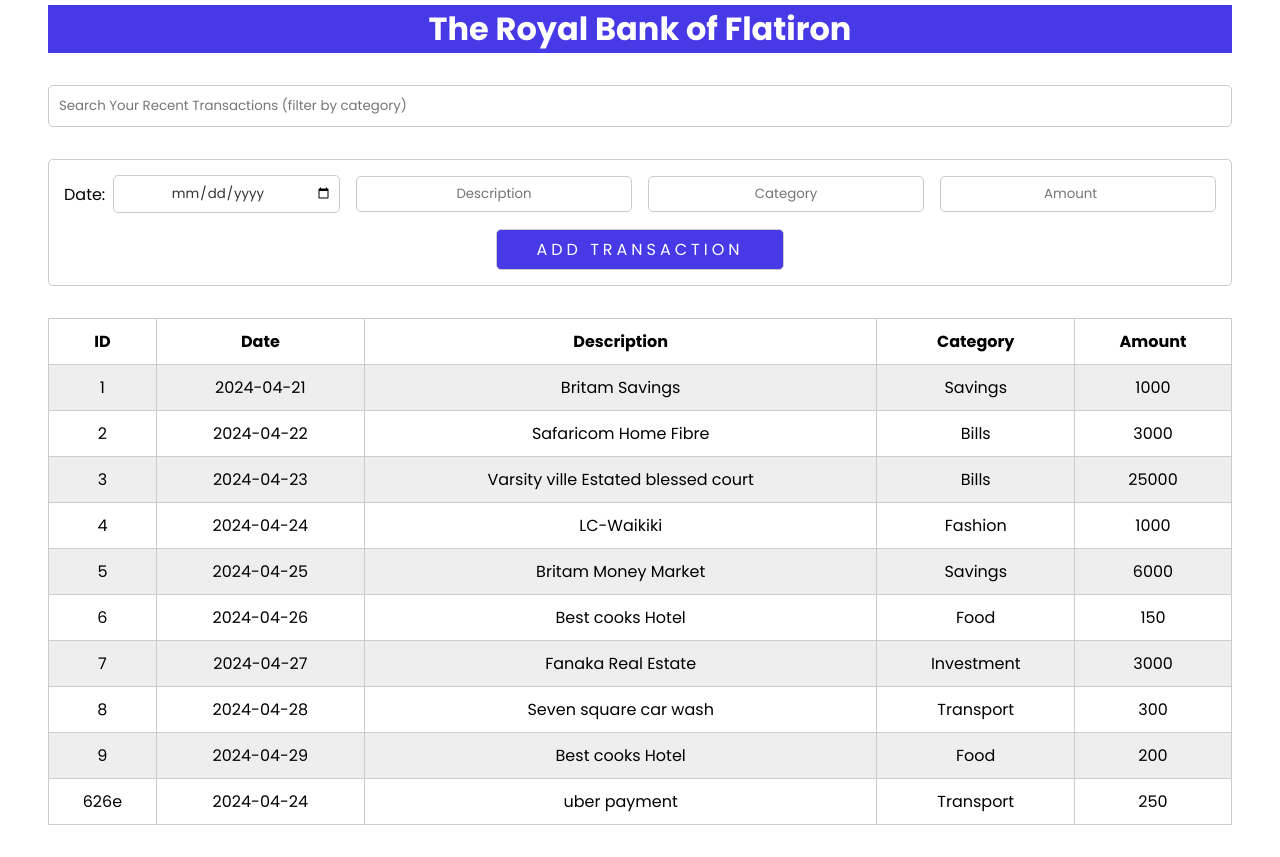
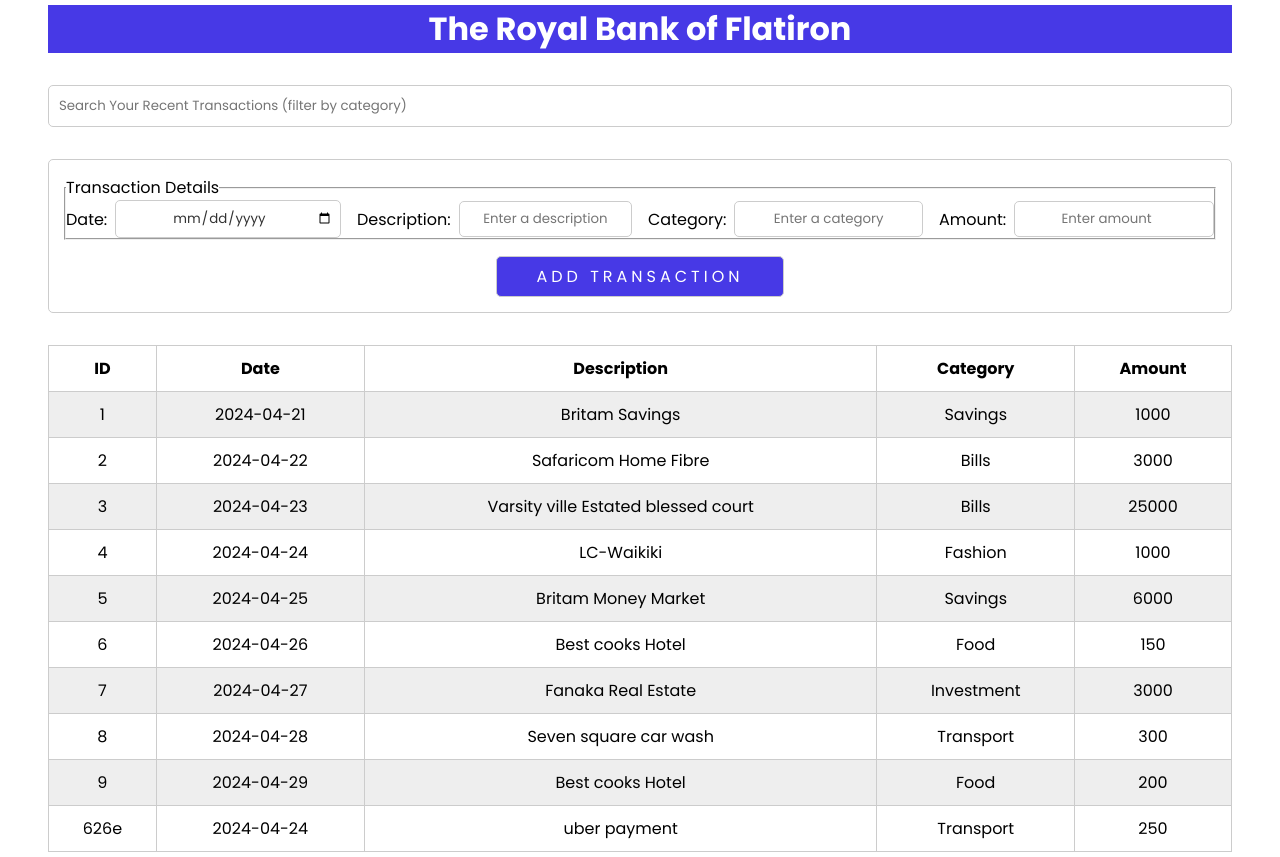
Before and after one commit to jammie-commits/bank-of-flatiron-, a React (Create React App) app in the folder bank-of-flatiron/: page / in a window 1280 px wide. Before the commit the page ends 830 px from the top, so only its background shows below. Built offline with nearby package versions, Linux system fonts and the light colour scheme; data requests are answered from the project's data file.

Commit message:
updated App.js

```diff
--- a/bank-of-flatiron/src/App.js
+++ b/bank-of-flatiron/src/App.js
@@ -1,7 +1,7 @@
 import React, { useState, useEffect } from "react";
 import Header from "./components/header/Header";
 import Search from "./components/search/SearchBar";
-import Table from "./components/table/List";
+import Table from "./components/table/Transactiontable";
 import AddNewTransaction from "./components/addNewTransaction/Transaction";
 
 const App = () => {
@@ -18,7 +18,7 @@
   const [filter, setFilter] = useState("");
 
   const fetchTransactions = () => {
-    fetch("http://localhost:8000/transactions")
+    fetch("http://localhost:3000/transactions")
       .then((response) => {
         return response.json();
       })
--- a/bank-of-flatiron/src/components/addNewTransaction/Transaction.jsx
+++ b/bank-of-flatiron/src/components/addNewTransaction/Transaction.jsx
@@ -1,16 +1,18 @@
 import React from "react";
 import styles from "./addNewTransaction.module.css";
 
-//  destructuring props
 const AddNewTransaction = ({ formData, handleChange, handleFormSubmit }) => {
+  // Destructure props for cleaner syntax
+  const { date, description, category, amount } = formData;
+
   return (
-    <>
     <form className={styles.form} onSubmit={handleFormSubmit}>
-        <div className={styles.formControlsContainer}>
+      <fieldset className={styles.formControlsContainer}>
+        <legend>Transaction Details</legend>
         <div className={styles.formControl}>
-            <label htmlFor="date">Date: </label>
+          <label htmlFor="date">Date:</label>
           <input
-              value={formData.date}
+            value={date}
             onChange={handleChange}
             type="date"
             id="date"
@@ -19,42 +21,44 @@
         </div>
 
         <div className={styles.formControl}>
+          <label htmlFor="description">Description:</label>
           <input
-              value={formData.description}
+            value={description}
             onChange={handleChange}
             type="text"
             id="description"
             name="description"
-              placeholder="Description"
+            placeholder="Enter a description"
           />
         </div>
 
         <div className={styles.formControl}>
+          <label htmlFor="category">Category:</label>
           <input
-              value={formData.category}
+            value={category}
             onChange={handleChange}
             type="text"
             id="category"
             name="category"
-              placeholder="Category"
+            placeholder="Enter a category"
           />
         </div>
 
         <div className={styles.formControl}>
+          <label htmlFor="amount">Amount:</label>
           <input
-              value={formData.amount}
+            value={amount}
             onChange={handleChange}
             type="number"
             id="amount"
             name="amount"
-              placeholder="Amount"
+            placeholder="Enter amount"
           />
         </div>
-        </div>
+      </fieldset>
 
       <input type="submit" value="Add Transaction" />
     </form>
-    </>
   );
 };
 
```
Also changed, not shown: bank-of-flatiron/src/components/table/Transactiontable.jsx (renamed from bank-of-flatiron/src/components/table/List.jsx). Lines whose indentation alone changed are shown as unchanged.
